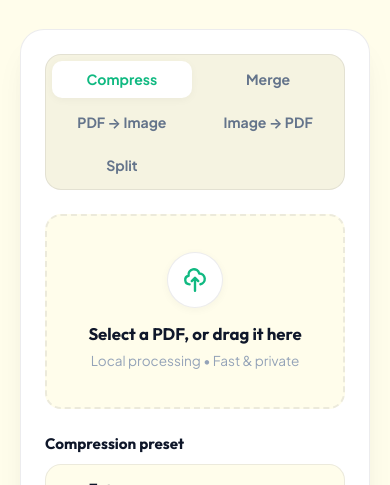
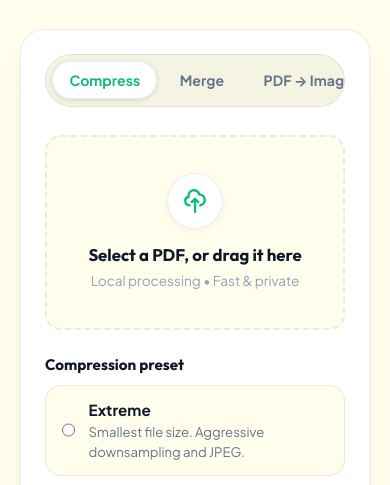
Before and after one commit to J0shua-code/pdf-tools, a website built with Vite: page web/index.html in a window 390 px wide. Shown: the part 287-772 px from the top of the page. Built offline with nearby package versions, Linux system fonts and the light colour scheme.

Commit message:
UI: modernize Tool Mode Segmented Control - scrollable pill on mobile, equal 5-col grid on desktop

```diff
--- a/web/style.css
+++ b/web/style.css
@@ -238,54 +238,76 @@ body {
   }
 }
 
-/* Tool Mode Segmented Control (pill tabs) */
+/* Tool Mode Segmented Control — modern pill, scrollable on mobile, equal 5-col on desktop */
 .mode-toggle {
-  display: grid;
-  grid-template-columns: repeat(4, 1fr);
+  display: flex;
   gap: 0.35rem;
-  padding: 0.35rem;
+  padding: 0.4rem;
   background: var(--bg-secondary);
-  border-radius: var(--radius-pill);
-  margin-bottom: 1.5rem;
   border: 1px solid var(--card-border);
+  border-radius: 9999px;
+  margin-bottom: 1.75rem;
+  overflow-x: auto;
+  overflow-y: hidden;
+  -webkit-overflow-scrolling: touch;
+  scrollbar-width: none;
+  scroll-snap-type: x proximity;
+  backdrop-filter: saturate(1.2) blur(6px);
 }
 
-@media (max-width: 520px) {
-  .mode-toggle {
-    grid-template-columns: repeat(2, 1fr);
-    border-radius: var(--radius-md);
-  }
-}
+.mode-toggle::-webkit-scrollbar { display: none; }
 
 .mode-btn {
-  padding: 0.6rem 0.5rem;
-  border: none;
-  border-radius: var(--radius-pill);
+  flex: 1 0 auto;
+  min-width: max-content;
+  padding: 0.68rem 1rem;
+  border: 1px solid transparent;
+  border-radius: 9999px;
   background: transparent;
   color: var(--text-secondary);
   font-family: var(--font-body);
   font-size: 0.88rem;
   font-weight: 700;
+  line-height: 1;
   cursor: pointer;
-  transition: all var(--transition-fast);
+  transition: background var(--transition-fast), color var(--transition-fast), box-shadow var(--transition-fast), transform var(--transition-fast), border-color var(--transition-fast);
   text-align: center;
   white-space: nowrap;
+  scroll-snap-align: center;
+  user-select: none;
+  -webkit-tap-highlight-color: transparent;
 }
 
-@media (max-width: 520px) {
-  .mode-btn {
-    border-radius: var(--radius-sm);
-  }
-}
+.mode-btn:hover { color: var(--text-primary); background: color-mix(in srgb, var(--card-bg) 70%, transparent); }
 
-.mode-btn:hover {
-  color: var(--text-primary);
+.mode-btn:active { transform: scale(0.98); }
+
+.mode-btn:focus-visible {
+  outline: 2px solid var(--accent);
+  outline-offset: 2px;
 }
 
 .mode-btn.active {
   background: var(--card-bg);
   color: var(--accent);
-  box-shadow: var(--shadow-sm);
+  border-color: var(--card-border);
+  box-shadow: var(--shadow-sm), 0 1px 4px rgba(15,23,42,0.08);
+}
+
+/* Desktop: equal 5 columns, no scroll */
+@media (min-width: 768px) {
+  .mode-toggle {
+    display: grid;
+    grid-template-columns: repeat(5, minmax(0, 1fr));
+    overflow: visible;
+  }
+  .mode-btn { min-width: 0; padding: 0.7rem 0.5rem; }
+}
+
+/* Small phones: keep pill shape, reduce padding but stay scrollable */
+@media (max-width: 380px) {
+  .mode-toggle { padding: 0.3rem; gap: 0.25rem; }
+  .mode-btn { padding: 0.6rem 0.8rem; font-size: 0.84rem; }
 }
 
 /* Drop Zone */
```
